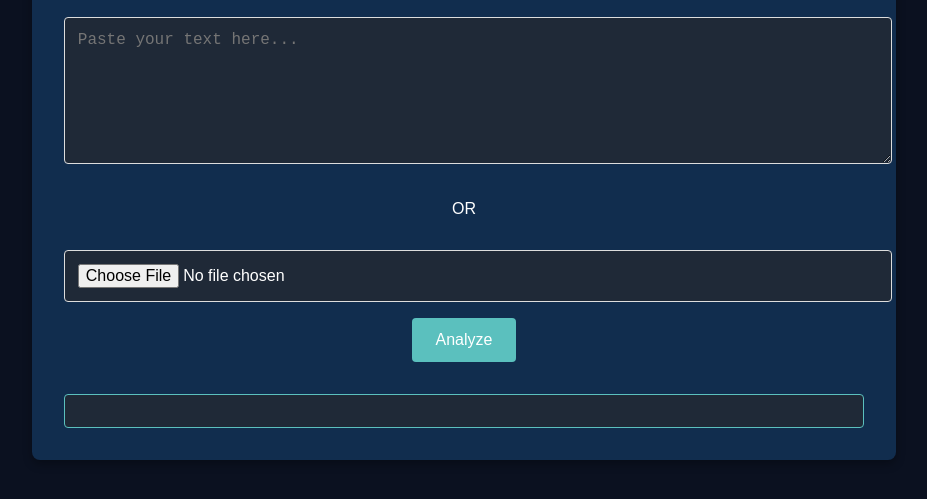
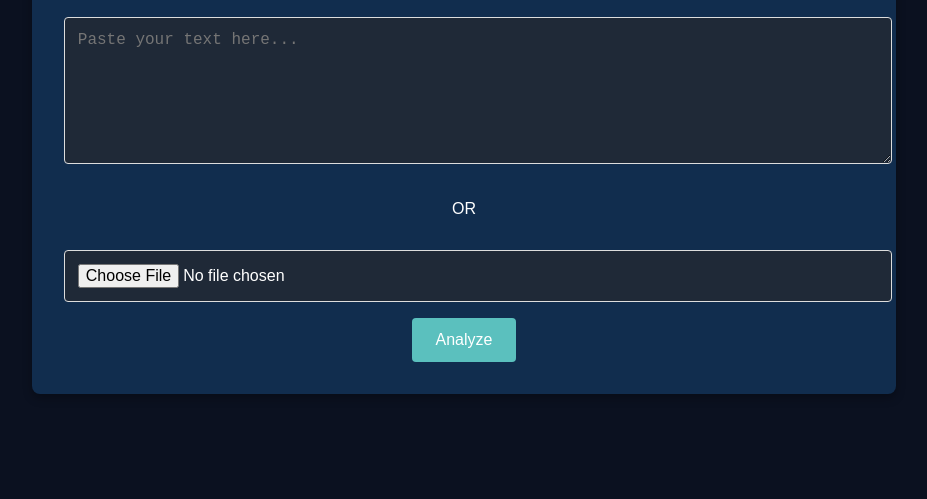
Before and after one commit to altitudeai-ceo/a-plagiarism-detector, a plain HTML site: page index.html in a window 1280 px wide. Shown: the part 143-642 px from the top of the page, without its empty margins (176-1103 px from the left). Drawn offline with Linux system fonts and the light colour scheme.

Commit message:
Update index.html

```diff
--- a/index.html
+++ b/index.html
@@ -24,7 +24,7 @@
     <button id="analyzeButton">Analyze</button>
 
     <!-- Result Area -->
-    <div id="result" class="result"></div>
+    <div id="result" class="result" style="display: none;"></div>
   </div>
 </body>
 </html>
```
